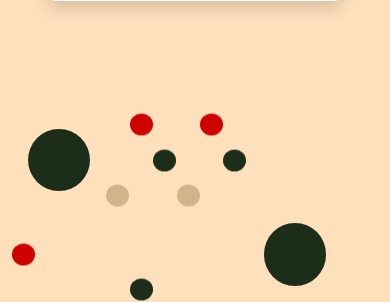
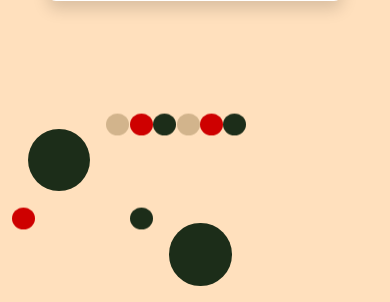
Before and after one commit to almarlin/Portfolio, a PHP site: page / in a window 390 px wide. Shown: the part 1461-1763 px from the top of the page. Run offline with PHP 8.4, Linux system fonts and the light colour scheme.

Commit message:
Prueba responsive circulos

```diff
--- a/index.php
+++ b/index.php
@@ -78,39 +78,37 @@
         <section class="container mt-5">
             <div class="d-flex flex-wrap">
                 <div class="xl-circle bg-greenPrimary d-flex m-3"></div>
-                <div class=" d-flex align-items-end">
+                <div class=" d-flex align-items-xl-end">
                     <div class="sm-circle bg-tan d-flex "></div>
                 </div>
                 <div class="sm-circle bg-red d-flex"></div>
-                <div class=" d-flex align-items-center">
+                <div class=" d-flex align-items-xl-center">
                     <div class="sm-circle bg-greenPrimary d-flex "></div>
                 </div>
 
                 <div class="d-flex justify-items-end">
-                    <div class=" d-flex align-items-end">
+                    <div class=" d-flex align-items-xl-end">
                         <div class="sm-circle bg-tan d-flex "></div>
                     </div>
                     <div class="sm-circle bg-red d-flex"></div>
-                    <div class=" d-flex align-items-center">
+                    <div class=" d-flex align-items-xl-center">
                         <div class="sm-circle bg-greenPrimary d-flex "></div>
                     </div>
 
-                    <div class="xl-circle d-flex m-3"></div>
 
 
                 </div>
             </div>
 
             <div class="d-flex flex-wrap">
-                <div class=" d-flex align-items-center">
+                <div class=" d-flex align-items-xl-center">
                     <div class="sm-circle bg-red d-flex "></div>
                 </div>
                 <div class="xl-circle d-flex m-3"></div>
 
-                <div class=" d-flex align-items-end justify-items-end">
+                <div class=" d-flex align-items-xl-end justify-items-xl-end">
                     <div class="sm-circle bg-greenPrimary d-flex "></div>
                 </div>
-                <div class="xl-circle d-flex m-3"></div>
                 <div class="xl-circle bg-greenPrimary d-flex m-3"></div>
             </div>
 
```
